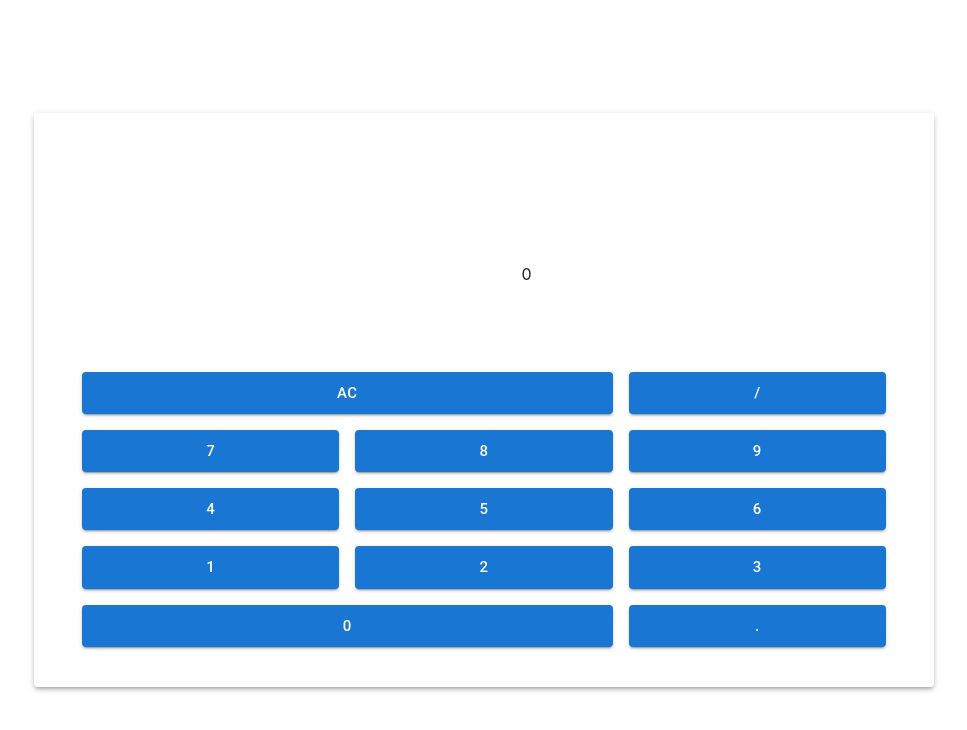
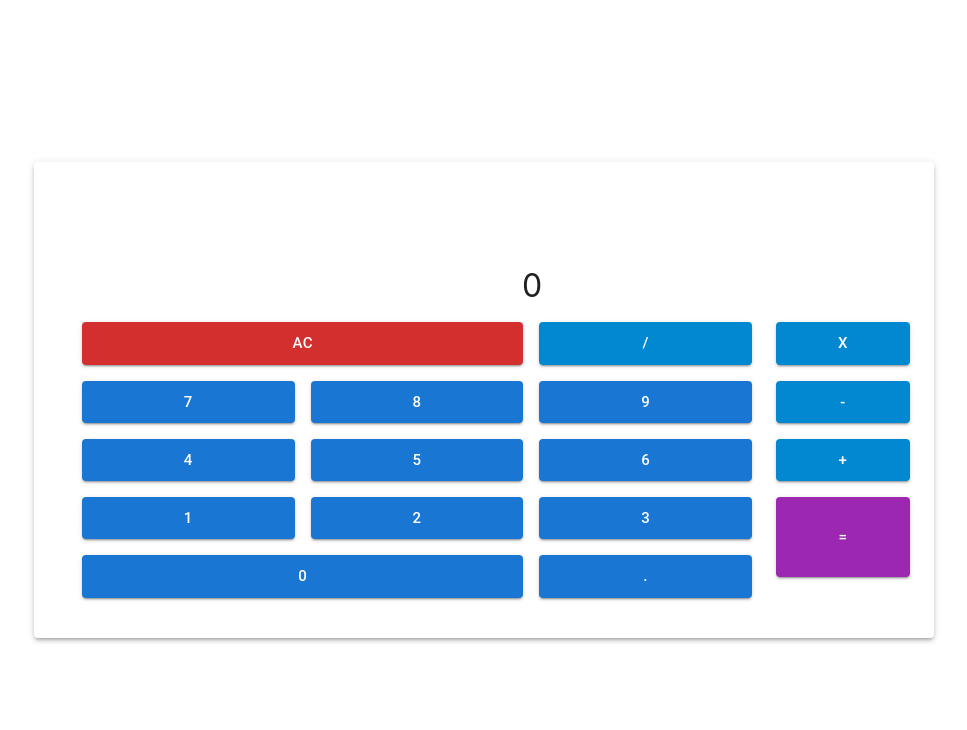
Before and after one commit to potyoma/calculator, a React (Vite) app: page / in a window 1280 px wide. Shown: the top 730 px of the page, without its empty margins (156-1123 px from the left). Built offline with nearby package versions, Linux system fonts and the light colour scheme.

Commit message:
Some changes

```diff
--- a/src/components/buttons.tsx
+++ b/src/components/buttons.tsx
@@ -1,19 +1,27 @@
-import { Box, Button } from "@mui/material"
+import { Grid } from "@mui/material"
 import { Container } from "@mui/system"
 import { Numbers } from "./numbers"
+import { SideActions } from "./sideActions"
 import { UpperActions } from "./upperActions"
 
 type Props = {
-  onNumberChange: (digit: number) => void
+  onDigitChange: (digit: string) => void
   onClear: () => void
-  onAddAction: (action: string) => void
+  onEqual: () => void
 }
 
-const Buttons: React.FC<Props> = ({ onNumberChange, onClear, onAddAction }) => {
+const Buttons: React.FC<Props> = ({ onDigitChange, onClear, onEqual }) => {
   return (
     <Container>
-      <UpperActions onClear={onClear} onAdd={onAddAction} />
-      <Numbers onAdd={onNumberChange} />
+      <Grid container direction="row" columns={{ md: 12 }}>
+        <Grid item md={10}>
+          <UpperActions onClear={onClear} onAdd={onDigitChange} />
+          <Numbers onAdd={onDigitChange} />
+        </Grid>
+        <Grid item md={2}>
+          <SideActions onAdd={onDigitChange} onEqual={onEqual} />
+        </Grid>
+      </Grid>
     </Container>
   )
 }
--- a/src/components/display.tsx
+++ b/src/components/display.tsx
@@ -1,4 +1,4 @@
-import { Box } from "@mui/material"
+import { Box, Grid } from "@mui/material"
 
 type Props = {
   current: string
@@ -7,17 +7,14 @@ type Props = {
 
 const Display: React.FC<Props> = ({ current, expression }) => {
   return (
-    <Box
-      sx={{
-        m: "10%",
-        width: "90%",
-        display: "grid",
-        gridTemplateRows: "repeat(2, 1fr)",
-      }}
-    >
-      <div>{expression.join(" ")}</div>
-      <div>{current}</div>
-    </Box>
+    <Grid container direction="column" m={3} spacing={3}>
+      <Grid item>
+        <Box sx={{ fontSize: "4vh" }}>{expression.join("")}</Box>
+      </Grid>
+      <Grid item>
+        <Box sx={{ fontSize: "4vh" }}>{current}</Box>
+      </Grid>
+    </Grid>
   )
 }
 
--- a/src/components/numbers.tsx
+++ b/src/components/numbers.tsx
@@ -1,7 +1,7 @@
-import { Box, Button, Grid } from "@mui/material"
+import { Button, Grid } from "@mui/material"
 
 type Props = {
-  onAdd: (digit: number) => void
+  onAdd: (digit: string) => void
 }
 
 const Numbers: React.FC<Props> = ({ onAdd }) => {
@@ -11,7 +11,7 @@ const Numbers: React.FC<Props> = ({ onAdd }) => {
         <Button
           color="primary"
           id="seven"
-          onClick={() => onAdd(7)}
+          onClick={() => onAdd("7")}
           size="large"
           variant="contained"
           fullWidth={true}
@@ -23,7 +23,7 @@ const Numbers: React.FC<Props> = ({ onAdd }) => {
         <Button
           color="primary"
           id="eight"
-          onClick={() => onAdd(8)}
+          onClick={() => onAdd("8")}
           size="large"
           variant="contained"
           fullWidth={true}
@@ -35,7 +35,7 @@ const Numbers: React.FC<Props> = ({ onAdd }) => {
         <Button
           color="primary"
           id="nine"
-          onClick={() => onAdd(9)}
+          onClick={() => onAdd("9")}
           size="large"
           variant="contained"
           fullWidth={true}
@@ -47,7 +47,7 @@ const Numbers: React.FC<Props> = ({ onAdd }) => {
         <Button
           color="primary"
           id="four"
-          onClick={() => onAdd(4)}
+          onClick={() => onAdd("4")}
           size="large"
           variant="contained"
           fullWidth={true}
@@ -59,7 +59,7 @@ const Numbers: React.FC<Props> = ({ onAdd }) => {
         <Button
           color="primary"
           id="five"
-          onClick={() => onAdd(5)}
+          onClick={() => onAdd("5")}
           size="large"
           variant="contained"
           fullWidth={true}
@@ -71,7 +71,7 @@ const Numbers: React.FC<Props> = ({ onAdd }) => {
         <Button
           color="primary"
           id="six"
-          onClick={() => onAdd(6)}
+          onClick={() => onAdd("6")}
           size="large"
           variant="contained"
           fullWidth={true}
@@ -83,7 +83,7 @@ const Numbers: React.FC<Props> = ({ onAdd }) => {
         <Button
           color="primary"
           id="one"
-          onClick={() => onAdd(1)}
+          onClick={() => onAdd("1")}
           size="large"
           variant="contained"
           fullWidth={true}
@@ -95,7 +95,7 @@ const Numbers: React.FC<Props> = ({ onAdd }) => {
         <Button
           color="primary"
           id="two"
-          onClick={() => onAdd(2)}
+          onClick={() => onAdd("2")}
           size="large"
           variant="contained"
           fullWidth={true}
@@ -107,7 +107,7 @@ const Numbers: React.FC<Props> = ({ onAdd }) => {
         <Button
           color="primary"
           id="three"
-          onClick={() => onAdd(3)}
+          onClick={() => onAdd("3")}
           size="large"
           variant="contained"
           fullWidth={true}
@@ -119,7 +119,7 @@ const Numbers: React.FC<Props> = ({ onAdd }) => {
         <Button
           color="primary"
           id="zero"
-          onClick={() => onAdd(0)}
+          onClick={() => onAdd("0")}
           size="large"
           variant="contained"
           fullWidth={true}
@@ -130,7 +130,7 @@ const Numbers: React.FC<Props> = ({ onAdd }) => {
       <Grid item sm={4}>
         <Button
           color="primary"
-          id="zero"
+          id="decimal"
           onClick={() => {}}
           size="large"
           variant="contained"
--- a/src/components/panel.tsx
+++ b/src/components/panel.tsx
@@ -1,5 +1,6 @@
 import { Paper } from "@mui/material"
 import { Container } from "@mui/system"
+import * as math from "mathjs"
 import { useState } from "react"
 import { Buttons } from "./buttons"
 import { Display } from "./display"
@@ -13,10 +14,33 @@ const Panel: React.FC = () => {
     setExpression([])
   }
 
-  const handleAddDigit = (digit: number) =>
-    setCurrent(current === "0" ? digit.toString() : current + digit)
+  const handleAddDigit = (digit: number) => {
+    if (
+      expression.length > 1 &&
+      isNaN(parseFloat(expression[expression.length - 1])) &&
+      isNaN(parseFloat(current))
+    ) {
+      setCurrent(digit.toString())
+    } else setCurrent(current === "0" ? digit.toString() : current + digit)
+  }
 
-  const handleAddAction = (action: string) => {}
+  const handleAddAction = (action: string) => {
+    if (action === "-" && expression[expression.length - 1] === "-") return
+    if ((action === "." && current.includes(".")) || isNaN(parseFloat(current)))
+      return
+
+    setExpression([...expression, current, action])
+    setCurrent(action)
+    setCurrentyyyyyy
+  }
+
+  const handleEvaluate = () => {
+    if (expression[expression.length - 1] !== current)
+      setExpression([...expression, current])
+    const result = math.evaluate(expression.join("")).toString()
+    setCurrent(result)
+    setExpression([...expression, "=", result])
+  }
 
   return (
     <Paper elevation={3}>
@@ -26,6 +50,7 @@ const Panel: React.FC = () => {
           onNumberChange={handleAddDigit}
           onClear={clear}
           onAddAction={handleAddAction}
+          onEqual={handleEvaluate}
         />
       </Container>
     </Paper>
--- a/src/components/sideActions.tsx
+++ b/src/components/sideActions.tsx
@@ -0,0 +1,73 @@
+import { Button, Grid } from "@mui/material"
+
+type Props = {
+  onAdd: (sign: string) => void
+  onEqual: () => void
+}
+
+const SideActions: React.FC<Props> = ({ onAdd, onEqual }) => {
+  return (
+    <Grid
+      container
+      direction="column"
+      justifyContent="center"
+      spacing={2}
+      ml={1}
+      columns={{ sm: 12 }}
+    >
+      <Grid item>
+        <Button
+          color="info"
+          id="multiply"
+          onClick={() => onAdd("x")}
+          size="large"
+          variant="contained"
+          fullWidth={true}
+        >
+          x
+        </Button>
+      </Grid>
+      <Grid item>
+        <Button
+          color="info"
+          id="subtract"
+          onClick={() => onAdd("-")}
+          size="large"
+          variant="contained"
+          fullWidth={true}
+        >
+          -
+        </Button>
+      </Grid>
+      <Grid item>
+        <Button
+          color="info"
+          id="add"
+          onClick={() => onAdd("+")}
+          size="large"
+          variant="contained"
+          fullWidth={true}
+        >
+          +
+        </Button>
+      </Grid>
+      <Grid item>
+        <Button
+          color="secondary"
+          id="equals"
+          onClick={() => onEqual()}
+          size="large"
+          variant="contained"
+          fullWidth={true}
+          sx={{
+            height: "10vh",
+          }}
+        >
+          =
+        </Button>
+      </Grid>
+    </Grid>
+  )
+}
+
+export { SideActions }
--- a/src/components/upperActions.tsx
+++ b/src/components/upperActions.tsx
@@ -10,7 +10,7 @@ const UpperActions: React.FC<Props> = ({ onClear, onAdd }) => {
     <Grid container marginBottom={2} spacing={2} columns={{ sm: 12 }}>
       <Grid item sm={8}>
         <Button
-          color="primary"
+          color="error"
           id="clear"
           onClick={() => onClear()}
           size="large"
@@ -22,7 +22,7 @@ const UpperActions: React.FC<Props> = ({ onClear, onAdd }) => {
       </Grid>
       <Grid item sm={4}>
         <Button
-          color="primary"
+          color="info"
           id="divide"
           onClick={() => onAdd("/")}
           size="large"
```
